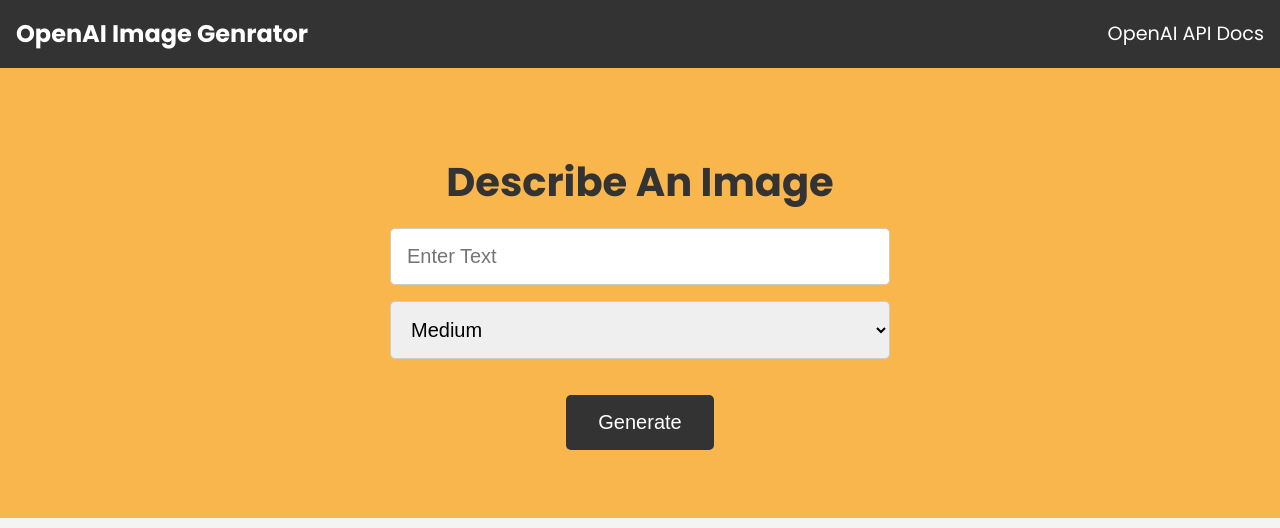
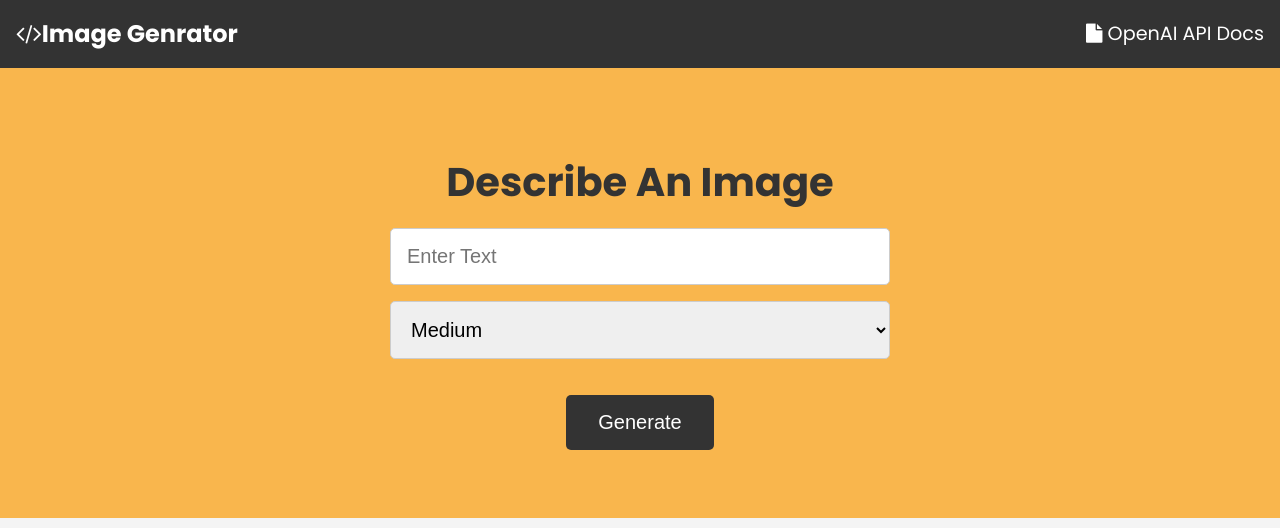
Before and after one commit to Mohsan11/Projext_AI_Art, a website: page Public/index.html in a window 1280 px wide. Drawn offline with Linux system fonts and the light colour scheme.

Commit message:
added icons

```diff
--- a/Public/index.html
+++ b/Public/index.html
@@ -6,21 +6,25 @@
     <meta name="viewport" content="width=device-width, initial-scale=1.0" />
     <link rel="stylesheet" href="css/style.css" />
     <link rel="stylesheet" href="css/spinner.css" />
-
+    <link
+      rel="stylesheet"
+      href="https://cdnjs.cloudflare.com/ajax/libs/font-awesome/4.7.0/css/font-awesome.min.css"
+    />
     <script src="js/main.js" defer></script>
-    <title>OpenAI Image Genrator</title>
+    <title>Image Genrator</title>
   </head>
   <body>
     <header>
       <div class="navbar">
         <div class="logo">
-          <h2>OpenAI Image Genrator</h2>
+          <h2><i class="fa fa-code" aria-hidden="true"></i>Image Genrator</h2>
         </div>
         <div class="nav-links">
           <ul>
             <li>
               <a href="https://beta.openai.com/docs" target="_blank"
-                >OpenAI API Docs</a
+                ><i class="fa fa-file" aria-hidden="true"></i> OpenAI API
+                Docs</a
               >
             </li>
           </ul>
```
